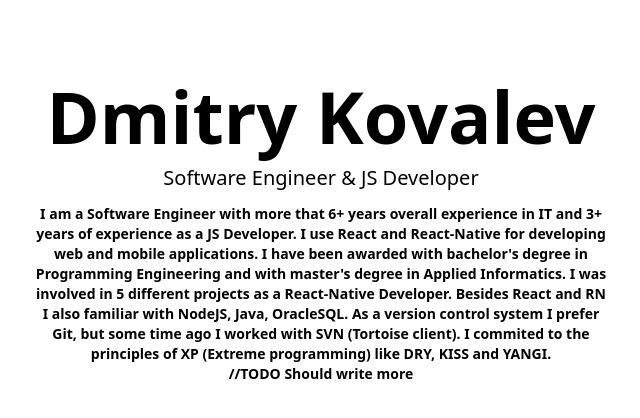
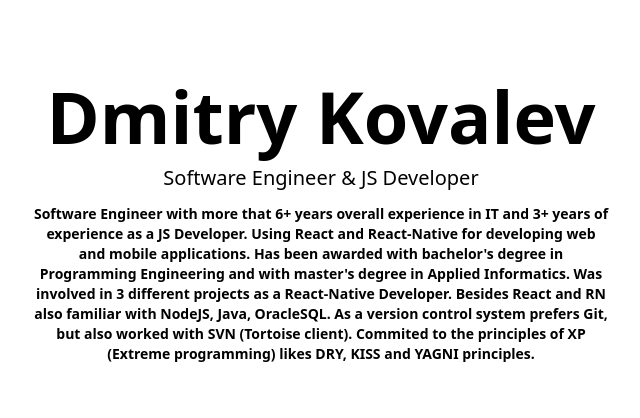
Before and after one commit to dmko1610/dmko1610.github.io, a React (Vite) app: page / in a window 1280 px wide. Shown: the top 418 px of the page, without its empty margins (319-959 px from the left). Built offline with nearby package versions, Linux system fonts and the light colour scheme.

Commit message:
added data file for timeline component

```diff
--- a/src/App.tsx
+++ b/src/App.tsx
@@ -1,8 +1,6 @@
-import { useState } from 'react'
 import Intro from './components/Intro'
 
 function App() {
-  const [count, setCount] = useState(0)
 
   return (
     <div className="App">
--- a/src/components/Footer.tsx
+++ b/src/components/Footer.tsx
@@ -1,3 +1,12 @@
 export default function Footer() {
-  return (<></>);
+  return (
+    <footer>
+      <ul>
+        <li></li>
+        <li></li>
+        <li></li>
+        <li></li>
+      </ul>
+    </footer>
+  );
 }
--- a/src/components/Intro.tsx
+++ b/src/components/Intro.tsx
@@ -1,5 +1,3 @@
-import React from "react";
-
 export default function Intro() {
   return (
     <section
@@ -10,17 +8,16 @@
           Dmitry Kovalev
         </h1>
         <p className="text-base md:text-xl mb-3 font-medium">
-          Software Engineer & JS Developer {' '}
+          Software Engineer & JS Developer
         </p>
         <p className="text-sm max-w-xl mb6 font-bold">
-          I am a Software Engineer with more that 6+ years overall experience in IT
-          and 3+ years of experience as a JS Developer. I use React and React-Native
-          for developing web and mobile applications. I have been awarded with bachelor's degree
-          in Programming Engineering and with master's degree in Applied Informatics. I was involved
-          in 5 different projects as a React-Native Developer. Besides React and RN I also familiar
-          with NodeJS, Java, OracleSQL. As a version control system I prefer Git, but some time ago I worked with SVN (Tortoise client).
-          I commited to the principles of XP (Extreme programming) like DRY, KISS and YANGI.
-          <br/>//TODO Should write more
+          Software Engineer with more that 6+ years overall experience in IT
+          and 3+ years of experience as a JS Developer. Using React and React-Native
+          for developing web and mobile applications. Has been awarded with bachelor's degree
+          in Programming Engineering and with master's degree in Applied Informatics. Was involved
+          in 3 different projects as a React-Native Developer. Besides React and RN also familiar
+          with NodeJS, Java, OracleSQL. As a version control system prefers Git, but also worked with SVN (Tortoise client).
+          Commited to the principles of XP (Extreme programming) likes DRY, KISS and YAGNI principles.
         </p>
       </div>
     </section>
```
Also changed, not shown: src/data/timeline.ts (added, +41 -0 lines), src/components/TimelineItem.tsx (added).
